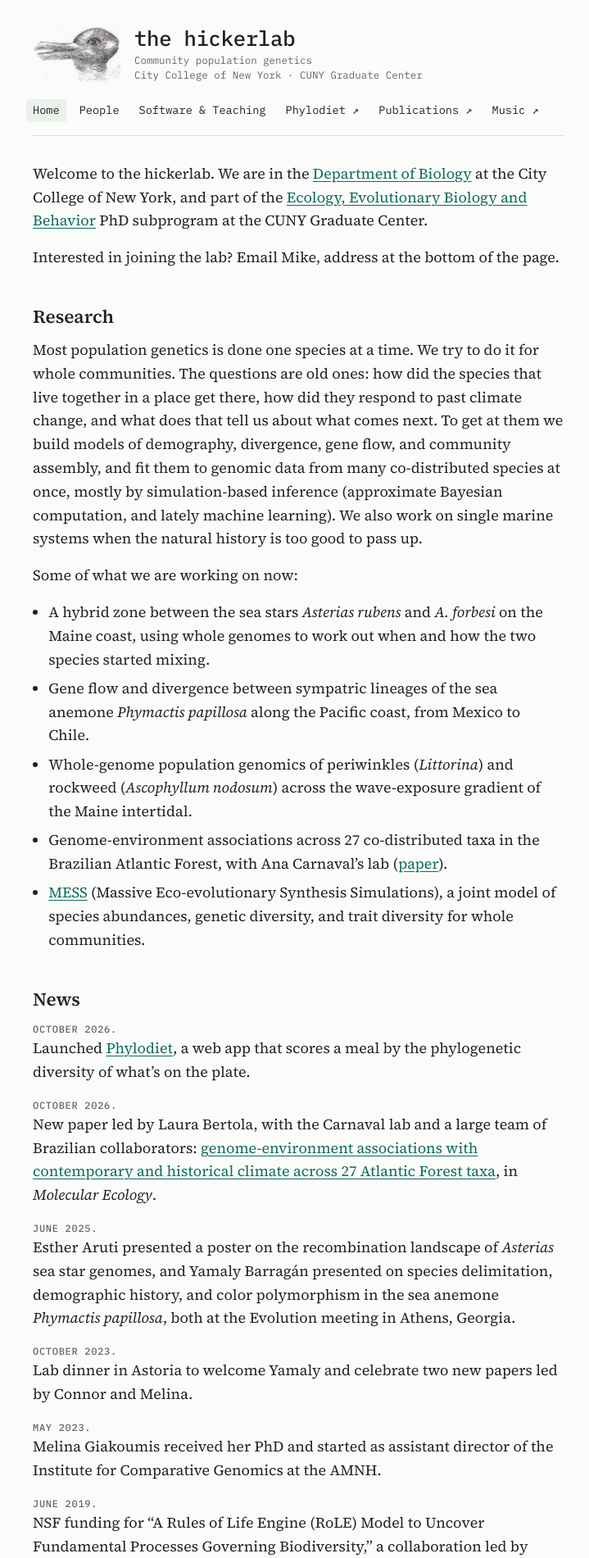
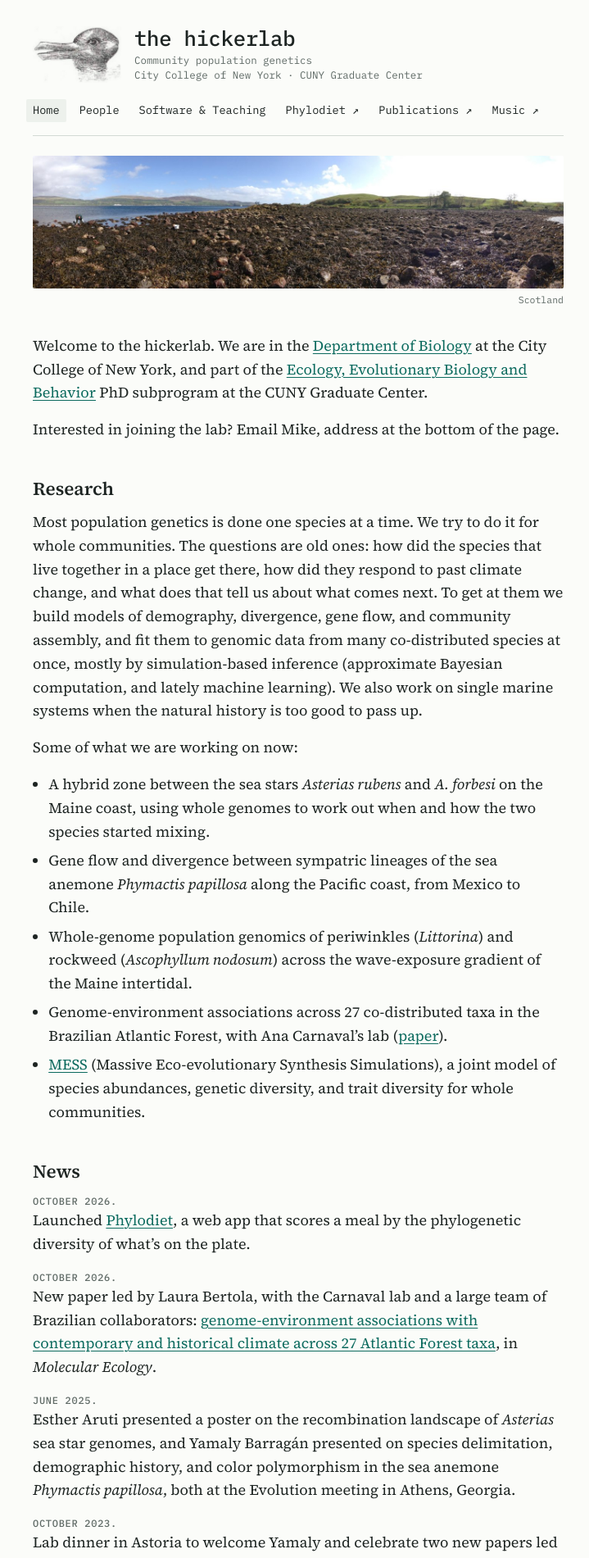
Before and after one commit to mjhickerson/hickerlab, a Jekyll site: the page built from index.md, in a window 1280 px wide. Shown: the top 1901 px of the page at 82% size, without its empty margins (276-995 px from the left). Built offline with Jekyll 4.4.1, drawn with Linux system fonts in a browser that asks for light colours.

Commit message:
Add a field photo strip under the menu
One photo, picked at random on each page load, from the list in
_data/banners.yml. Starts with a panorama from Scotland.

Co-Authored-By: Claude Fable 5.2 <noreply@anthropic.com>
Claude-Session: https://claude.ai/code/session_01The7QCUvcHxdxtGZ7PziJY

```diff
--- /dev/null
+++ b/_data/banners.yml
@@ -0,0 +1,4 @@
+# Photos for the strip under the menu. One is picked at random each time a page loads.
+# To add one: put the picture in images/banners/ and add two lines here.
+- file: scotland.jpg
+  caption: Scotland
--- a/_layouts/default.html
+++ b/_layouts/default.html
@@ -31,6 +31,25 @@
   </nav>
 </header>
 
+<figure class="banner" id="banner">
+  <noscript><img src="images/banners/{{ site.data.banners[0].file }}" alt="{{ site.data.banners[0].caption | escape }}" width="1400" height="350"></noscript>
+</figure>
+<script>
+(function () {
+  // One field photo, picked at random on each page load. The list comes from _data/banners.yml.
+  var photos = [{% for b in site.data.banners %}[{{ b.file | jsonify }}, {{ b.caption | jsonify }}],{% endfor %}];
+  if (!photos.length) return;
+  var p = photos[Math.floor(Math.random() * photos.length)];
+  var fig = document.getElementById('banner');
+  var img = document.createElement('img');
+  img.src = 'images/banners/' + p[0];
+  img.alt = p[1] ? 'Field photo: ' + p[1] : 'Field photo';
+  img.width = 1400; img.height = 350;
+  fig.appendChild(img);
+  if (p[1]) { var cap = document.createElement('figcaption'); cap.textContent = p[1]; fig.appendChild(cap); }
+})();
+</script>
+
 <main class="page-{{ page.title | slugify }}">
 {{ content }}
 </main>
--- a/assets/style.css
+++ b/assets/style.css
@@ -41,7 +41,7 @@ img { max-width: 100%; height: auto; }
 
 /* ---------- header ---------- */
 
-.site-header { border-bottom: 1px solid var(--rule); padding-bottom: 1rem; margin-bottom: 2rem; }
+.site-header { border-bottom: 1px solid var(--rule); padding-bottom: 1rem; margin-bottom: 1.5rem; }
 
 .brand { display: flex; align-items: center; gap: 1rem; color: inherit; text-decoration: none; }
 .brand .logo { width: 108px; height: auto; flex: none; mix-blend-mode: multiply; }  /* multiply lets the drawing's white paper melt into the page */
@@ -53,6 +53,12 @@ nav { display: flex; flex-wrap: wrap; gap: 0.35rem 0.5rem; margin-top: 1.25rem;
 nav a { color: var(--ink); text-decoration: none; padding: 0.2rem 0.5rem; border-radius: 2px; margin-left: -0.5rem; margin-right: 0.5rem; }
 nav a:hover { text-decoration: underline; }
 nav a[aria-current="page"] { background: var(--wash); }
+
+/* ---------- photo strip under the menu ---------- */
+
+.banner { margin: 0 0 2rem; }
+.banner img { display: block; width: 100%; height: auto; aspect-ratio: 4 / 1; object-fit: cover; border-radius: 2px; background: var(--wash); }
+.banner figcaption { margin-top: 0.35rem; font-family: var(--font-label); font-size: 0.72rem; color: var(--muted); text-align: right; }
 
 /* ---------- text ---------- */
 
```
Also changed, not shown: images/banners/scotland.jpg (added).
